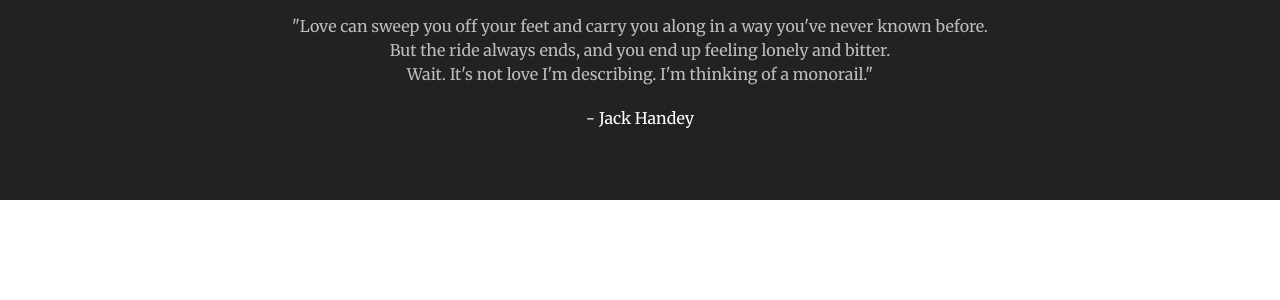
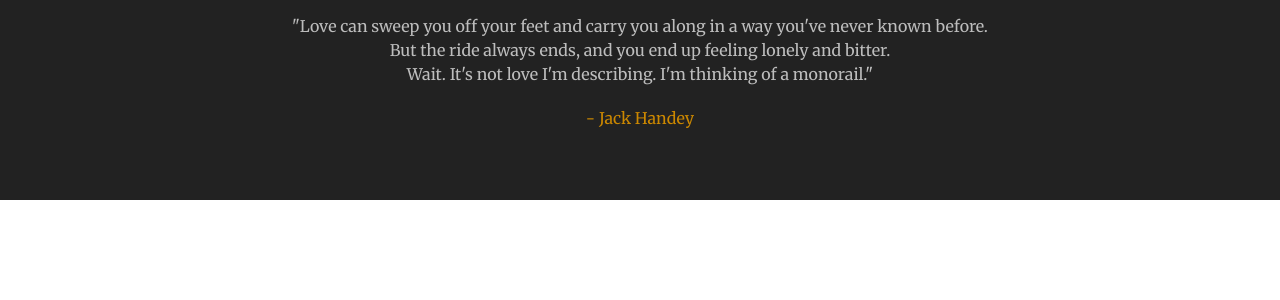
Before and after one commit to notbleh/wed-website, a Jekyll site: the page built from index.html, in a window 1280 px wide and 900 px high, scrolled down 592 px. Shown: the part 344-644 px from the top of the window. Built offline with Jekyll 4.4.1, drawn with Linux system fonts in a browser that asks for light colours.

Commit message:
Update aside.html

```diff
--- a/_includes/aside.html
+++ b/_includes/aside.html
@@ -1,10 +1,10 @@
   <aside class="bg-dark">
       <div class="container text-center">
           <div class="call-to-action">
-            <p class="text-faded">"Love can sweep you off your feet and carry you along in a way you've never known before. <br>
+            <p class="quote-body">"Love can sweep you off your feet and carry you along in a way you've never known before. <br>
             But the ride always ends, and you end up feeling lonely and bitter.<br>
             Wait. It's not love I'm describing. I'm thinking of a monorail."</p>
-            <p>- Jack Handey</p>
+            <p class="quote-by">- Jack Handey</p>
           </div>
       </div>
   </aside>
```
